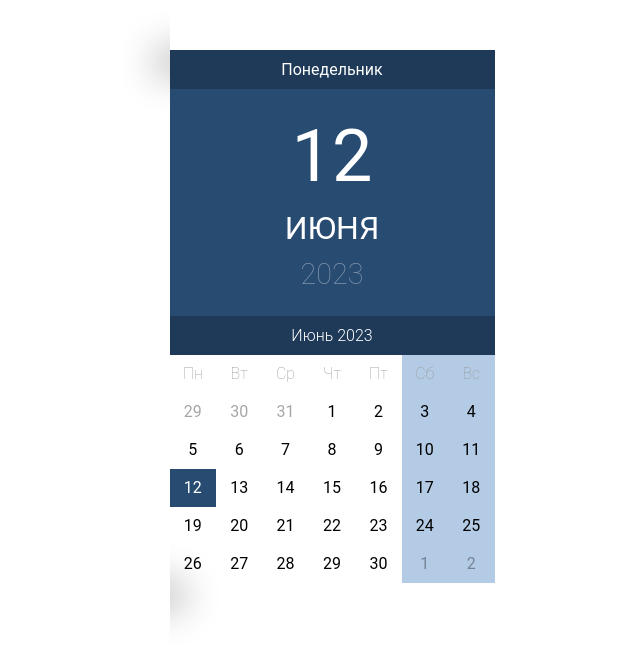
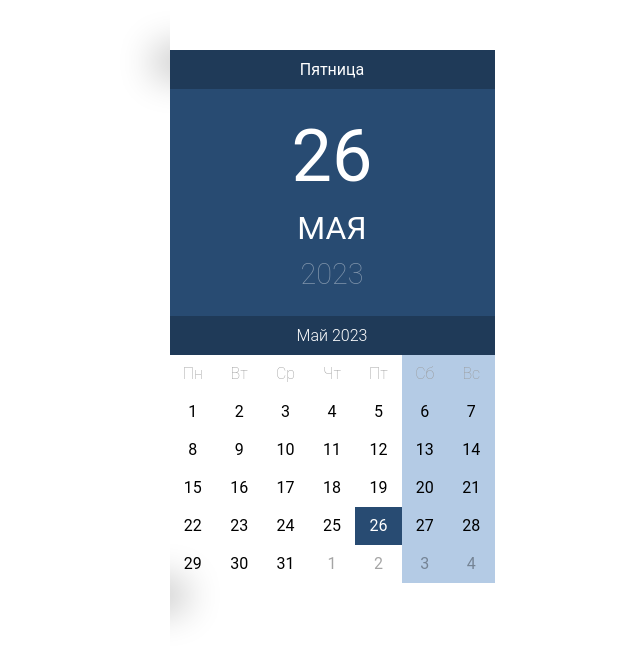
Before and after one commit to Mali-zi/calendar, a React (Create React App) app: page / in a window 1280 px wide. Shown: the top 660 px of the page, without its empty margins (308-948 px from the left). Built offline with nearby package versions, Linux system fonts and the light colour scheme.

Commit message:
fix: fix some bugs

```diff
--- a/src/App.js
+++ b/src/App.js
@@ -1,7 +1,7 @@
 import './App.css';
 import Calendar from './Calendar.js'
 
-const now = new Date(2023, 5, 12);
+const now = new Date();
 
 function App() {
   return (
--- a/src/Calendar.js
+++ b/src/Calendar.js
@@ -11,7 +11,7 @@ export default function Calendar({date}) {
 
   return (
     <>
-      <div className="ui-datepicker">
+      <div className="ui-datepicker" data-testid='datepicker'>
         <div className="ui-datepicker-material-header">
           <div className="ui-datepicker-material-day">{dayNames[weekday]}</div>
           <div className="ui-datepicker-material-date">
```
Also changed, not shown: 2 other files (tests, documents, lock files or other folders).
